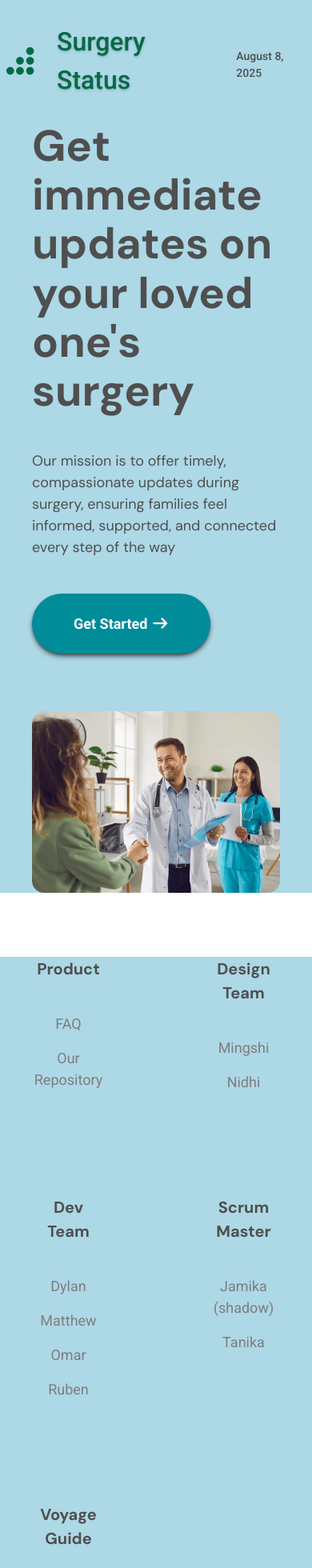
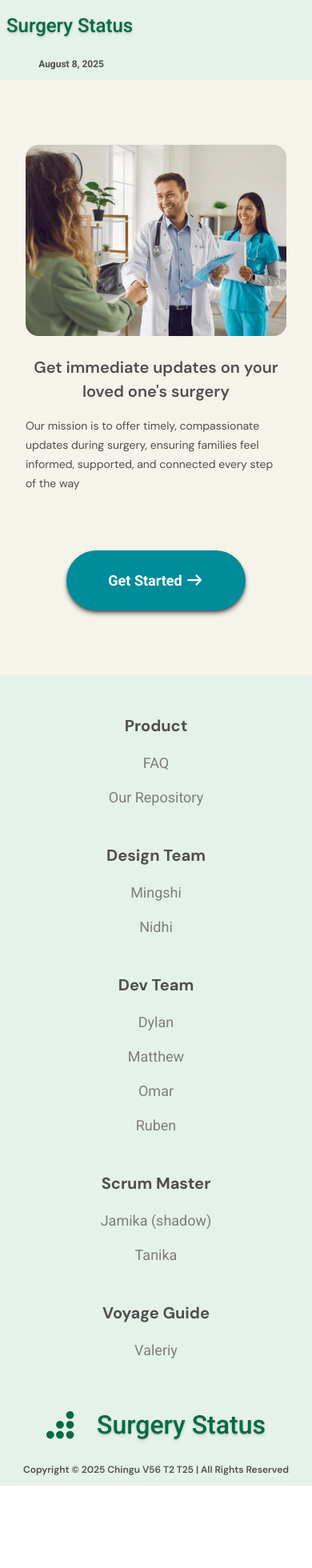
Before and after one commit to chingu-voyages/V56-tier2-team-25, a React (Vite) app: page / in a window 390 px wide. Shown: the top 1960 px of the page at 80% size. After the commit the page ends 1857 px from the top, so only its background shows below. Built offline with nearby package versions, Linux system fonts and the light colour scheme; the HTML template or start-up script is replaced by a standard one.

Commit message:
footer and homepage mobile design

```diff
--- a/src/App.jsx
+++ b/src/App.jsx
@@ -30,21 +30,24 @@ function Home() {
     <div>
       <div className="min-h-screen w-full flex flex-col">
         <Header />
-        <div className="flex-1 flex items-center justify-center bg-[#F5F3EA]">
-          <div className="container flex flex-col lg:flex-row justify-center items-center mx-auto px-10  gap-18">
-            <div className="flex flex-col justify-center lg:w-[47%] space-y-11">
-              <h1 className="text-[3.4rem] font-bold text-[#4F4F4F] dm-sans leading-[1.125]">
+        <div className="flex flex-1 items-center justify-center bg-[#F5F3EA]">
+          <div className="container flex flex-col lg:flex-row justify-center items-center mx-auto lg:px-10 px-8 lg:gap-18">
+            <div className="flex items-center justify-center  mb-6 lg:mb-0 order-0 lg:order-2">
+              <img src={homeImg} className="w-auto object-contain rounded-5xl" />
+            </div>
+            <div className="flex flex-col justify-center w-full lg:w-[47%] lg:space-y-11">
+              <h1 className="lg:text-[3.4rem] text-[1.25rem] font-semibold text-center lg:text-left lg:font-bold pb-[1rem] text-[#4F4F4F] dm-sans lg:leading-[1.125]">
                 Get immediate updates on your loved one's surgery
               </h1>
-              <p className="text-[1.125rem] dm-sans text-[#4F4F4F]">
+              <p className="text-sm lg:text-[1.125rem] leading-6 lg:leading dm-sans text-[#4F4F4F]">
                 Our mission is to offer timely, compassionate updates during
                 surgery, ensuring families feel informed, supported, and
                 connected every step of the way
               </p>
-              <div>
+              <div className="flex justify-center lg:justify-start">
                 <button
                   type="submit"
-                  className="bg-[#008C99] text-white text-[1.125rem] font-bold rounded-[40px] px-13 py-6 cursor-pointer shadow-md/60 hover:bg-[#A8D5BA]"
+                  className="bg-[#008C99] text-white text-[1.125rem] mt-18 lg:mt-0 font-bold rounded-[40px] px-13 py-6 cursor-pointer shadow-md/60 hover:bg-[#A8D5BA]"
                   onClick={() => navigate("/FindPatient")}
                 >
                   Get Started <FontAwesomeIcon icon={faArrowRight} />
@@ -52,9 +55,7 @@ function Home() {
               </div>
             </div>
 
-            <div className="flex items-center justify-center">
-              <img src={homeImg} className="w-auto object-contain" />
-            </div>
+
           </div>
         </div>
       </div>
--- a/src/components/FAQ/Accordion.jsx
+++ b/src/components/FAQ/Accordion.jsx
@@ -10,13 +10,13 @@ const Accordion = ({question, answer}) => {
     return (
         <div className="py-2 border-b border-[#7e7e7e] dm-sans mb-9">
             <button
-                className={`flex w-full justify-between cursor-pointer font-medium text-2xl ${isOpen ? 'pb-9' : 'pb-0'}`}
+                className={`flex w-full justify-between cursor-pointer font-medium text-2xl text-[#4F4F4F] ${isOpen ? 'pb-9' : 'pb-0'}`}
                 onClick={() => setIsOpen(!isOpen)}
             >
                 <h4>{question}</h4>
                 {isOpen ? <FontAwesomeIcon icon={faAngleUp}/> : <FontAwesomeIcon icon={faAngleDown}/>}
             </button>
-            <div className={`grid overflow-hidden transition-all duration-300 ease-in-out ${isOpen ? 'grid-rows[1fr] opacity-100' : 'grid-rows-[0fr] opacity-0'}`}>
+            <div className={`grid overflow-hidden transition-all duration-300 ease-in-out text-[#4F4F4F] ${isOpen ? 'grid-rows[1fr] opacity-100' : 'grid-rows-[0fr] opacity-0'}`}>
                 <div className='overflow-hidden pb-9 text-[1.125rem]'>
                     {answer}
                 </div>
--- a/src/components/FAQ/FAQ.jsx
+++ b/src/components/FAQ/FAQ.jsx
@@ -38,7 +38,7 @@ const FAQ = () => {
                 <div className="flex flex-1 flex-col justify-center items-center bg-[#F5F3EA] dm-sans">
                     <h2 className="text-[3.5rem] font-bold text-[#4F4F4F] mb-26">Frequently Asked Questions (FAQ)</h2>
                     <div className="w-[866px]">
-                        <h3 className="text-4xl font-bold text-[#4F4F4F] mb-13">Surger Updates</h3>
+                        <h3 className="text-4xl font-bold text-[#4F4F4F] mb-13">Surgery Updates</h3>
                         {faqs}
                     </div>
                 </div>
--- a/src/components/Footer.jsx
+++ b/src/components/Footer.jsx
@@ -2,11 +2,11 @@ import logo from '../assets/logo.png'
 
 const Footer = () => {
     return (
-        <footer className="mt-20">
-            <div className="container mx-auto px-10">
-                <div className="grid grid-cols-2 sm:grid-cols-3 md:grid-cols-5 gap-32 text-center mb-20">
+        <footer className="pt-12 lg:pt-20 lg:bg-white bg-[rgba(168,213,186,0.3)]">
+            <div className="container mx-auto lg:px-10">
+                <div className="grid grid-cols-1 sm:grid-cols-3 md:grid-cols-5 gap-11 lg:gap-32 text-center lg:mb-20">
                     <div>
-                        <h3 className="font-bold text-[1.25rem] dm-sans text-[#4F4F4F] mb-10">Product</h3>
+                        <h3 className="font-bold text-[1.25rem] dm-sans text-[#4F4F4F] mb-[18px] lg:mb-10">Product</h3>
                         <ul className="space-y-4 text-[rgb(126,126,126)] text-[1.125rem]">
                             <li><a href="#" className="hover:text-[#4F4F4F]">FAQ</a></li>
                             <li>
@@ -23,7 +23,7 @@ const Footer = () => {
                         </ul>
                     </div>
                     <div>
-                        <h3 className="font-bold dm-sans text-[1.25rem] text-[#4F4F4F] mb-10">Design Team</h3>
+                        <h3 className="font-bold text-[1.25rem] dm-sans text-[#4F4F4F] mb-[18px] lg:mb-10">Design Team</h3>
                         <ul className="space-y-4 text-[#7E7E7E] text-[1.125rem]">
                             <li className='hover:text-[#4F4F4F]'>
                                 <a href="https://www.linkedin.com/in/mingshi-hui/">Mingshi</a>
@@ -34,7 +34,7 @@ const Footer = () => {
                         </ul>
                     </div>
                     <div>
-                        <h3 className="font-bold dm-sans text-[1.25rem] text-[#4F4F4F] mb-10">Dev Team</h3>
+                        <h3 className="font-bold text-[1.25rem] dm-sans text-[#4F4F4F] mb-[18px] lg:mb-10">Dev Team</h3>
                         <ul className="space-y-4 text-[#7E7E7E] text-[1.125rem]">
                             <li className='hover:text-[#4F4F4F]'>
                                 <a href="https://www.linkedin.com/in/dylanzimmereads/">Dylan</a>
@@ -51,7 +51,7 @@ const Footer = () => {
                         </ul>
                     </div>
                     <div>
-                        <h3 className="font-bold dm-sans text-[1.25rem] text-[#4F4F4F] mb-10">Scrum Master</h3>
+                        <h3 className="font-bold text-[1.25rem] dm-sans text-[#4F4F4F] mb-[18px] lg:mb-10">Scrum Master</h3>
                         <ul className="space-y-4 text-[#7E7E7E] text-[1.125rem]">
                             <li className='hover:text-[#4F4F4F]'>
                                 <a href="https://linkedin.com/in/jamika-arnwine/">Jamika (shadow)</a>
@@ -62,7 +62,7 @@ const Footer = () => {
                         </ul>
                     </div>
                     <div>
-                        <h3 className="font-bold dm-sans text-[1.25rem] text-[#4F4F4F] mb-10">Voyage Guide</h3>
+                        <h3 className="font-bold text-[1.25rem] dm-sans text-[#4F4F4F] mb-[18px] lg:mb-10">Voyage Guide</h3>
                         <ul className="space-y-4 text-[#7E7E7E] text-[1.125rem]">
                             <li className='hover:text-[#4F4F4F]'>
                                 <a href="https://www.linkedin.com/in/valeriylysenko">Valeriy</a>
@@ -75,14 +75,14 @@ const Footer = () => {
 
 
             </div>
-            <div className='container mx-auto px-2'>
-                <hr className="my-4 border-gray-300" />
-                <div className="flex flex-col sm:flex-row items-center justify-between gap-2 text-xs text-gray-500">
-                    <div className="flex gap-7 items-center my-11">
+            <div className='container mx-auto lg:px-2'>
+                <hr className="my-4 border-0 lg:border lg:border-gray-200" />
+                <div className="flex flex-col sm:flex-row items-center justify-between lg:gap-2 text-gray-500">
+                    <div className="flex gap-7 items-center my-6 lg:my-11">
                         <img src={logo} alt="logo" className="" />
                         <span className="text-[2rem] font-medium text-shadow-md text-[#006B44]">Surgery Status</span>
                     </div>
-                    <p className="dm-sans text-[16px] text-[#4F4F4F]">Copyright © 2025 Chingu V56 T2 T25 | All Rights Reserved</p>
+                    <p className="dm-sans text-xs font-semibold lg:font-normal lg:text-[16px] text-[#4F4F4F] mb-3">Copyright © 2025 Chingu V56 T2 T25 | All Rights Reserved</p>
                 </div>
             </div>
 
--- a/src/components/Header.jsx
+++ b/src/components/Header.jsx
@@ -7,14 +7,14 @@ const Header = () => {
     const date = new Date().toLocaleDateString('en-US', {month: 'long', day: 'numeric', year: 'numeric'})
 
     return (
-        <header className="w-full transition-all duration-300 shadow-2xl">
-            <div className="container mx-auto flex items-center justify-between px-2 py-[28px]">
-                <div className='flex items-center gap-8'>
-                    <div className='flex gap-7 items-center cursor-pointer' onClick={() => navigate("/")} >
-                        <img src={logo} alt="logo"/>
-                        <h1 className='text-[2rem] font-medium text-shadow-md text-[#006B44]'>Surgery Status</h1>
+        <header className="w-full transition-all duration-300 shadow- lg:bg-white bg-[rgba(168,213,186,0.3)]">
+            <div className="container mx-auto flex items-center justify-between px-2 pt-4 lg:py-[28px]">
+                <div className='flex flex-col lg:flex-row items-center gap-6 lg:gap-8'>
+                    <div className='flex lg:gap-7 items-center cursor-pointer' onClick={() => navigate("/")} >
+                        <img className='hidden lg:block' src={logo} alt="logo"/>
+                        <h1 className='text-2xl lg:text-[2rem] font-medium text-shadow-md text-[#006B44]'>Surgery Status</h1>
                     </div>
-                    <span className='ml-1 mt-[.6rem] text-[#4F4F4F] font-medium'>{date}</span>
+                    <span className='ml-1 lg:mt-[.6rem] pb-3 lg:pb-0 text-[#4F4F4F] text-xs lg:text-base font-bold lg:font-medium'>{date}</span>
                 </div>
                 <Navbar/>
             </div>
--- a/src/components/Landingpages/landingpages.css
+++ b/src/components/Landingpages/landingpages.css
@@ -77,14 +77,14 @@
 
 @media only screen and (max-width: 480px) {
   .container {
-    background-color: lightblue;
+    /* background-color: lightblue; */
     font-size: 14px;
   }
 }
 
 @media only screen and (min-width: 481px) and (max-width: 768px) {
   .container {
-    background-color: lightgreen;
+    /* background-color: lightgreen; */
     font-size: 16px;
   }
 }
@@ -203,14 +203,14 @@
 
 @media only screen and (max-width: 480px) {
   .container {
-    background-color: lightblue;
+    /* background-color: lightblue; */
     font-size: 14px;
   }
 }
 
 @media only screen and (min-width: 481px) and (max-width: 768px) {
   .container {
-    background-color: lightgreen;
+    /* background-color: lightgreen; */
     font-size: 16px;
   }
 }
@@ -299,7 +299,7 @@
 
 @media only screen and (min-width: 481px) and (max-width: 768px) {
   .container {
-    background-color: lightgreen;
+    /* background-color: lightgreen; */
     font-size: 16px;
   }
 }
```
